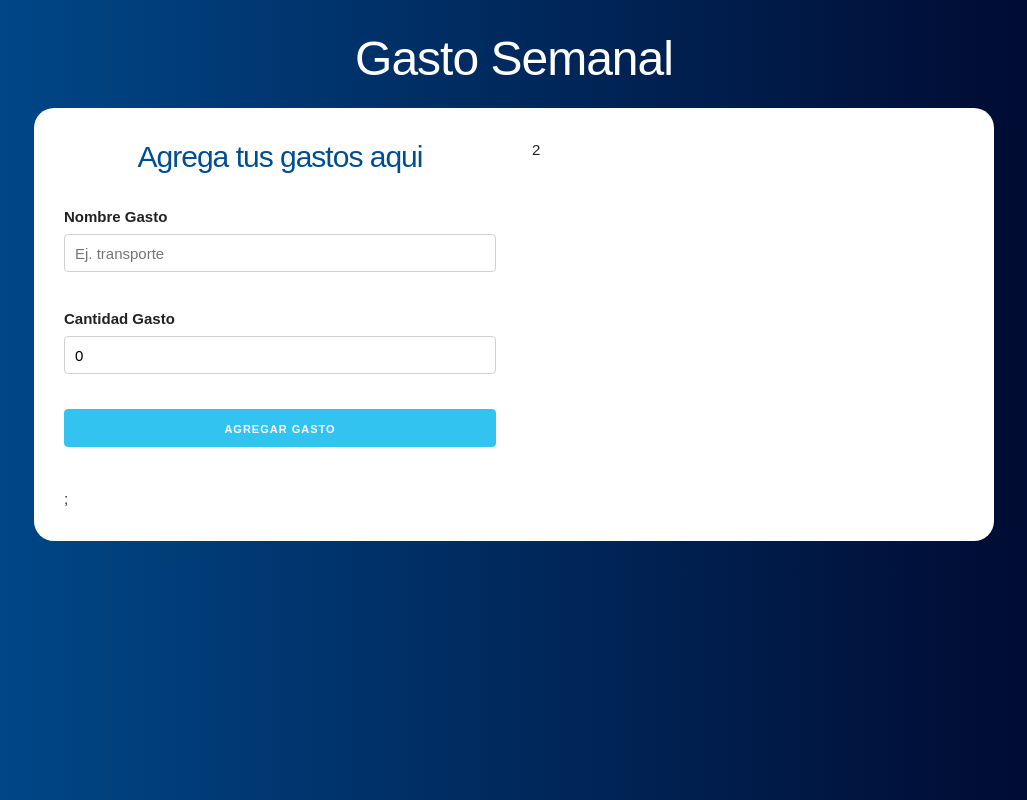
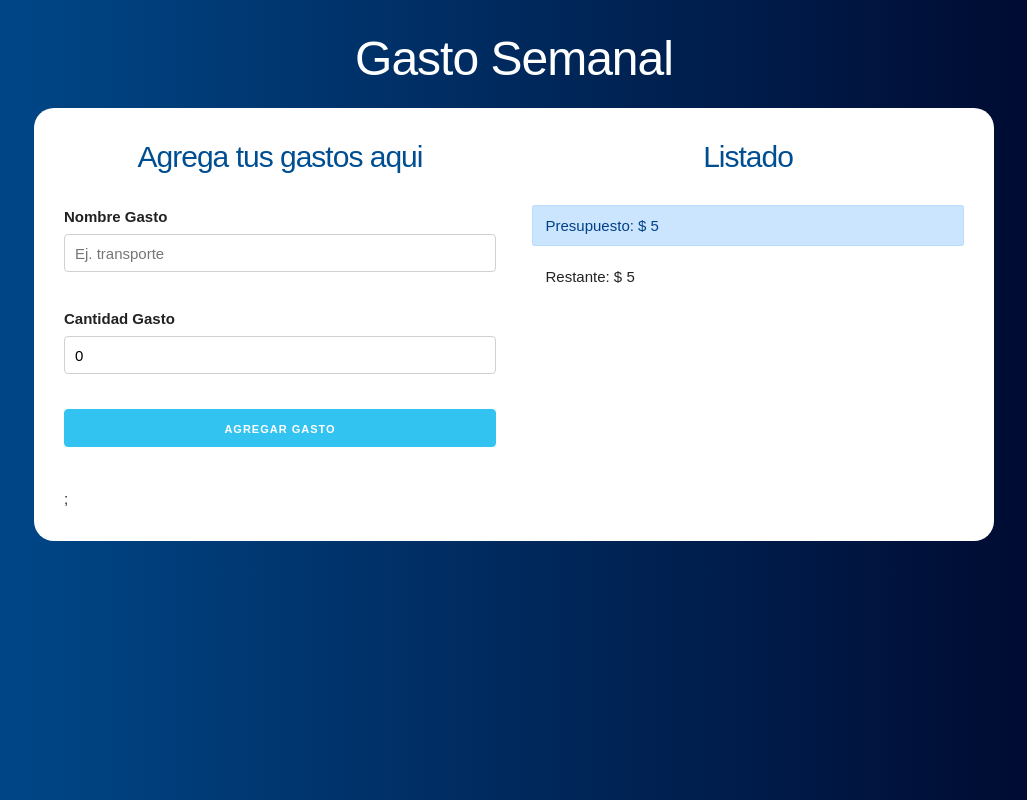
Before and after one commit to migueldavila/weekly_expense, a React (Create React App) app: page / in a window 1280 px wide. Both pictures are taken after typing "5" into the empty fields and a click on the input "Definir tu presupuesto". Shown: the whole page, without its empty margins (126-1153 px from the left). Built offline with nearby package versions, Linux system fonts and the light colour scheme.

Commit message:
Budget, lists expenses components

```diff
--- a/src/App.js
+++ b/src/App.js
@@ -2,12 +2,26 @@ import React, { useState } from 'react';
 
 import Question from './componets/Question';
 import Form from './componets/Form';
+import List from './componets/List';
+import BudgetControl from './componets/BudgetControl'
+
 function App() {
   // state
 
   const [budgetMain, setBudgetMain] = useState(0);
   const [budgetRemain, setBudgetRemain] = useState(0);
   const [showquestion, setShowQuestion] = useState(true);
+  const [expenses, setExpenses] = useState([]);
+// agregar gasto nuevo
+
+  const addNewExpense = expense => {
+    console.log(expense);
+    setExpenses([
+      ...expenses,
+      expense
+    ]);
+
+  };
 
   return (
     <div className="container">
@@ -26,10 +40,19 @@ function App() {
             (
               <div className="row">
                 <div className="one-half column">
-                  <Form />;
+                  <Form
+                    addNewExpense={addNewExpense}
+                  />;
                 </div>
                 <div className="one-half column">
-                  2
+                  <List
+                    expenses={expenses}
+                  />
+                  <BudgetControl
+                    budgetMain={budgetMain}
+                    budgetRemain={budgetRemain}
+
+                  />
                 </div>
               </div>
             )
--- /dev/null
+++ b/src/componets/BudgetControl.js
@@ -0,0 +1,16 @@
+import React, { Fragment } from 'react';
+
+const BudgetControl = ({budgetMain, budgetRemain}) => {
+  return (
+    <Fragment>
+      <div className="alert alert-primary">
+        Presupuesto: $ {budgetMain}
+      </div>
+      <div className="alert">
+        Restante: $ {budgetRemain}
+      </div>
+    </Fragment>
+  );
+};
+
+export default BudgetControl;
--- /dev/null
+++ b/src/componets/Expense.js
@@ -0,0 +1,15 @@
+import React from 'react';
+
+const Expense = ({expense}) =>  (
+    <li className="gastos">
+      <p>
+        {expense.name}
+        <span className="gasto">
+          $ {expense.quantity}
+        </span>
+      </p>
+    </li>
+  );
+
+
+export default Expense;
--- a/src/componets/Form.js
+++ b/src/componets/Form.js
@@ -1,7 +1,8 @@
 import React, { useState } from 'react';
 import Error from './Error'
+import shortid from 'shortid';
 
-const Form = () => {
+const Form = ({addNewExpense}) => {
   // state
   const [name, setName] = useState('');
   const [quantity, setQuantity] = useState(0);
@@ -10,12 +11,24 @@ const Form = () => {
 
   const addExpense = e => {
     e.preventDefault();
-    setError(false);
+
     console.log(quantity);
     if(quantity < 1 || isNaN( quantity ) || name.trim() === ''){
       setError(true);
       return;
     }
+    setError(false);
+
+    const expense = {
+      name,
+      quantity,
+      id: shortid.generate(),
+    }
+
+
+    addNewExpense(expense);
+    setQuantity(0);
+    setName('');
   }
 
   return (
@@ -45,7 +58,7 @@ const Form = () => {
           className="u-full-width"
           placeholder="Ej. 300"
           value={quantity}
-          onChange={ e => setQuantity(parseInt( e.target.value ) ) }
+          onChange={ e => setQuantity( parseInt(e.target.value  ) ) }
         />
       </div>
       <input
--- /dev/null
+++ b/src/componets/List.js
@@ -0,0 +1,19 @@
+import React from 'react';
+import Expense from './Expense';
+
+const List = ({expenses}) => (
+    <div className="gastos-realizados">
+      <h2>Listado</h2>
+      {
+        expenses.map( expense => (
+          <Expense
+            key={expense.id}
+            expense={expense}
+          />
+        ) )
+      }
+    </div>
+  );
+
+
+export default List;
```
